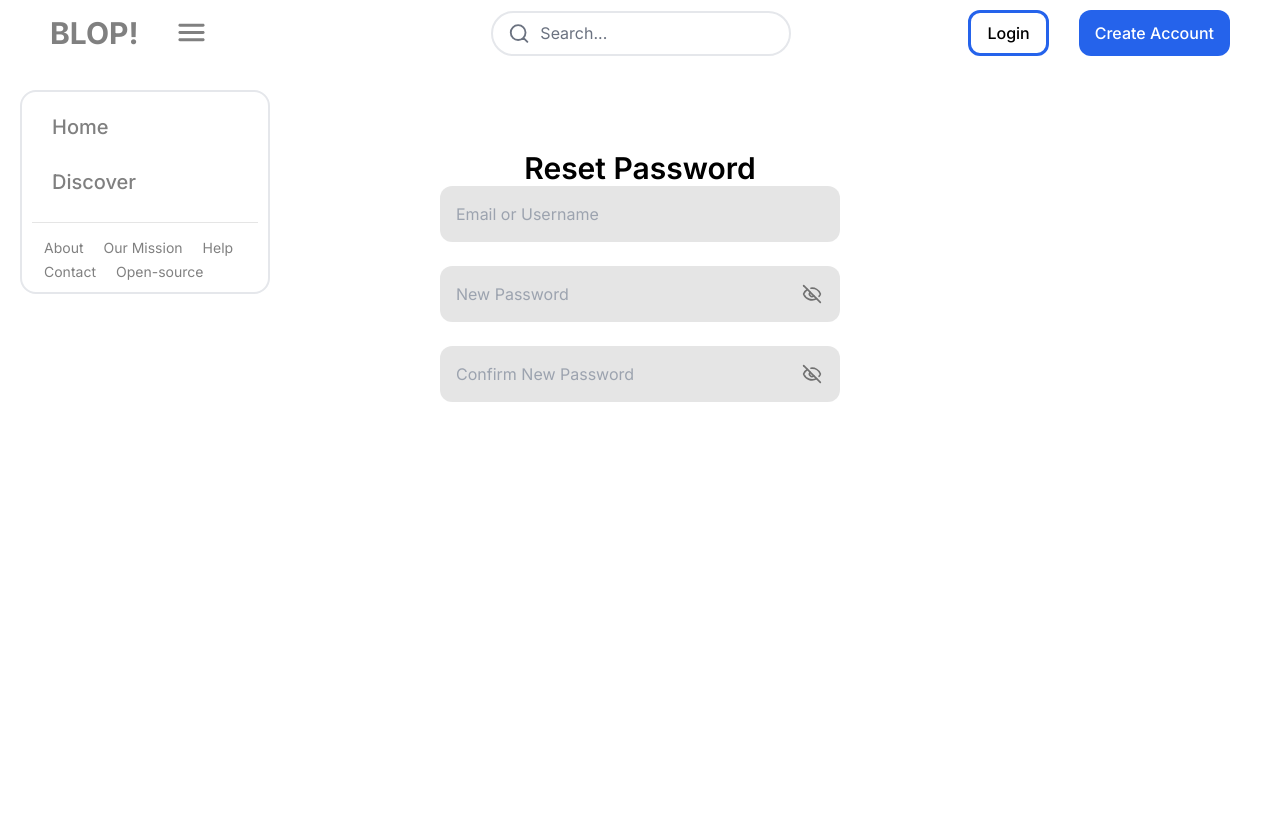
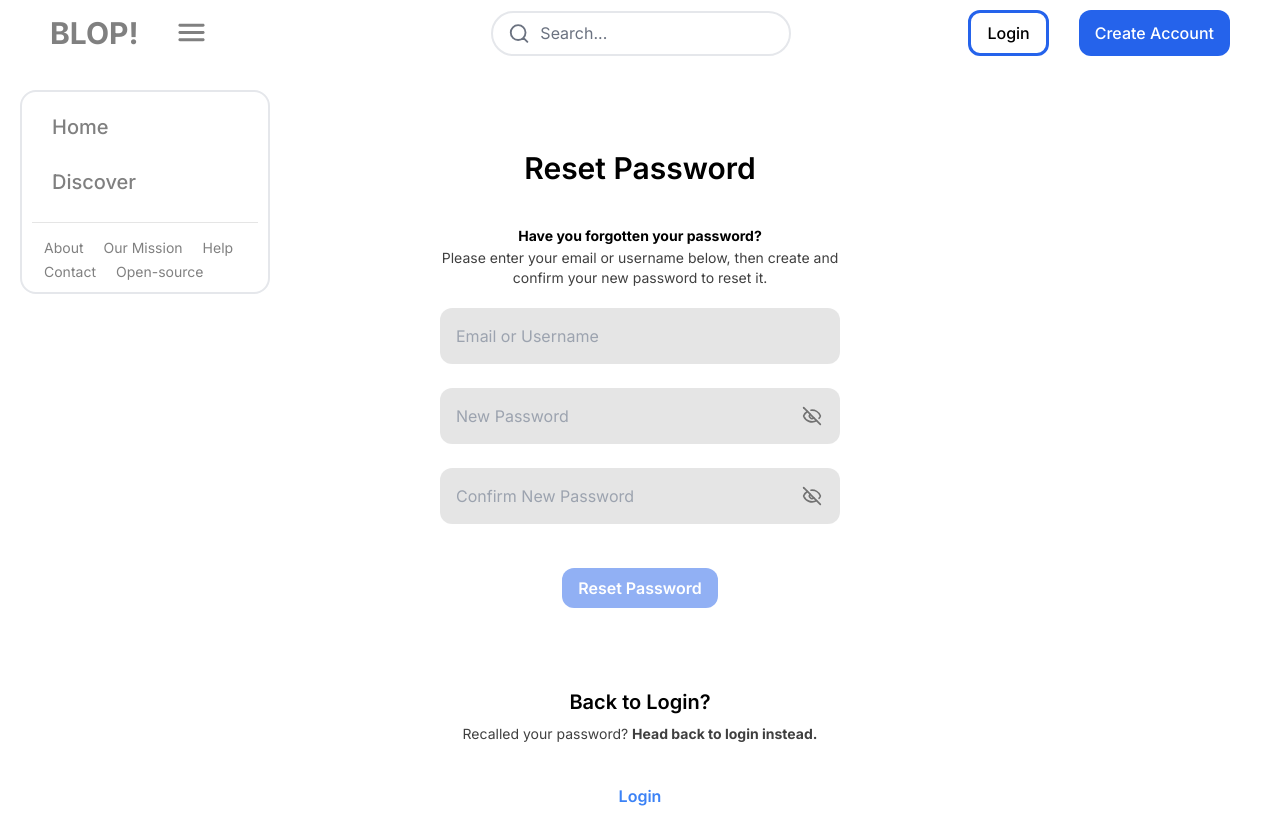
Before and after one commit to frederikhandberg0709/blop-social-media, a Next.js app: page /reset-password in a window 1280 px wide. Built offline with nearby package versions, Linux system fonts and the light colour scheme; no server answers.

Commit message:
Password page almost finished
- Added new variant to `Button` and `ButtonLink` components.
- Reset password page mostly done. Need to implement the password requirements.
- Now "/" will redirect to "/home".

```diff
--- a/src/app/(auth)/create-account/RegistrationForm.tsx
+++ b/src/app/(auth)/create-account/RegistrationForm.tsx
@@ -10,6 +10,7 @@ import {
   validatePassword,
   validateUsername,
 } from "@/utils/accountValidation";
+import Button from "@/components/buttons/Button";
 
 export default function RegistrationForm() {
   const [email, setEmail] = useState<string>("");
@@ -173,13 +174,14 @@ export default function RegistrationForm() {
         {successMessage && <p className="text-green-500">{successMessage}</p>}
       </div>
 
-      <button
+      <Button
         type="submit"
+        variant="primary_glow"
         disabled={!!error || areFieldsEmpty}
-        className={`relative bottom-0 mt-[30px] rounded-xl bg-blue-600 px-4 py-2 font-semibold text-white transition-all duration-150 ease-in-out ${!!error || areFieldsEmpty ? "cursor-not-allowed opacity-50" : "opacity-100 hover:bottom-1 hover:shadow-[0_5px_40px_10px_rgb(37,99,235,0.5)]"}`}
+        className={`mt-8 bg-blue-600 text-white ${!!error || areFieldsEmpty ? "cursor-not-allowed opacity-50 hover:bottom-0 hover:shadow-none" : "opacity-100 hover:bottom-1 hover:shadow-[0_5px_40px_10px_rgb(37,99,235,0.5)]"}`}
       >
         Register
-      </button>
+      </Button>
     </form>
   );
 }
--- a/src/app/(auth)/create-account/page.tsx
+++ b/src/app/(auth)/create-account/page.tsx
@@ -2,6 +2,7 @@ import { getServerSession } from "next-auth";
 import RegistrationForm from "./RegistrationForm";
 import Link from "next/link";
 import { redirect } from "next/navigation";
+import ButtonLink from "@/components/buttons/ButtonLink";
 
 export default async function CreateAccountPage() {
   const session = await getServerSession();
@@ -12,7 +13,7 @@ export default async function CreateAccountPage() {
 
   return (
     <div className="mt-[150px] flex w-full flex-col items-center justify-center">
-      <div className="w-fit">
+      <div className="w-[400px]">
         <h1 className="text-center text-3xl font-semibold">Create Account</h1>
 
         <RegistrationForm />
@@ -21,12 +22,9 @@ export default async function CreateAccountPage() {
           <h2 className="text-[20px] font-semibold">
             Already have an account?
           </h2>
-          <Link
-            href="/login"
-            className="relative bottom-0 rounded-xl px-4 py-2 font-semibold text-blue-500 transition-all duration-150 ease-in-out hover:bottom-1 hover:bg-blue-600 hover:text-white hover:shadow-[0_5px_40px_10px_rgb(37,99,235,0.5)]"
-          >
+          <ButtonLink href="/login" variant="primary_glow">
             Login
-          </Link>
+          </ButtonLink>
         </div>
       </div>
     </div>
--- a/src/app/(auth)/reset-password/ResetPasswordForm.tsx
+++ b/src/app/(auth)/reset-password/ResetPasswordForm.tsx
@@ -1,7 +1,9 @@
 "use client";
 
+import Button from "@/components/buttons/Button";
 import FloatingInput from "@/components/inputs/FloatingInput";
 import { PasswordInput } from "@/components/inputs/PasswordInput";
+import { useUpdatePassword } from "@/hooks/api/account/useUpdatePassword";
 import { useRouter } from "next/navigation";
 import { useState } from "react";
 
@@ -11,7 +13,13 @@ export default function ResetPasswordForm() {
   const [newPassword, setNewPassword] = useState("");
   const [confirmNewPassword, setConfirmNewPassword] = useState("");
   const [error, setError] = useState("");
-  const [isLoading, setIsLoading] = useState(false);
+  const [successMessage, setSuccessMessage] = useState<string>("");
+
+  const updatePassword = useUpdatePassword();
+
+  const areFieldsEmpty = [identifier, newPassword, confirmNewPassword].some(
+    (field) => field.trim() === "",
+  );
 
   const handleIdentifierChange = (e: React.ChangeEvent<HTMLInputElement>) => {
     setIdentifier(e.target.value);
@@ -28,15 +36,43 @@ export default function ResetPasswordForm() {
     setConfirmNewPassword(e.target.value);
   };
 
+  const handleSubmit = async (e: React.FormEvent) => {
+    e.preventDefault();
+    setError("");
+    setSuccessMessage("");
+
+    // TODO: Make sure passwords follow requirements
+    if (newPassword !== confirmNewPassword) {
+      setError("Passwords do not match");
+      return;
+    }
+
+    try {
+      await updatePassword.mutateAsync({
+        identifier,
+        currentPassword: "",
+        newPassword,
+      });
+
+      setSuccessMessage("Password updated successfully!");
+
+      setTimeout(() => {
+        router.push("/login");
+      }, 2000);
+    } catch (err) {
+      setError(err instanceof Error ? err.message : "Failed to reset password");
+    }
+  };
+
   return (
-    <form>
-      <div className="flex flex-col gap-6">
+    <form className="mt-5 flex flex-col items-center">
+      <div className="flex flex-col items-center gap-6">
         <FloatingInput
           placeholder="Email or Username"
           name="email"
           value={identifier}
           onChange={handleIdentifierChange}
-          disabled={isLoading}
+          disabled={updatePassword.isPending}
           required
         />
 
@@ -45,7 +81,7 @@ export default function ResetPasswordForm() {
           name="newPassword"
           value={newPassword}
           onChange={handleNewPasswordChange}
-          disabled={isLoading}
+          disabled={updatePassword.isPending}
         />
 
         <PasswordInput
@@ -53,9 +89,24 @@ export default function ResetPasswordForm() {
           name="confirmNewPassword"
           value={confirmNewPassword}
           onChange={handleConfirmNewPasswordChange}
-          disabled={isLoading}
+          disabled={updatePassword.isPending}
         />
       </div>
+
+      <div className={"mt-3"}>
+        {error && <p className="text-red-500">{error}</p>}
+        {successMessage && <p className="text-green-500">{successMessage}</p>}
+      </div>
+
+      <Button
+        type="submit"
+        variant="primary_glow"
+        onClick={handleSubmit}
+        disabled={!!error || areFieldsEmpty || updatePassword.isPending}
+        className={`mt-8 bg-blue-600 text-white ${!!error || areFieldsEmpty || updatePassword.isPending ? "cursor-not-allowed opacity-50 hover:bottom-0 hover:shadow-none" : "opacity-100 hover:bottom-1 hover:shadow-[0_5px_40px_10px_rgb(37,99,235,0.5)]"}`}
+      >
+        {updatePassword.isPending ? "Resetting..." : "Reset Password"}
+      </Button>
     </form>
   );
 }
--- a/src/app/(auth)/reset-password/page.tsx
+++ b/src/app/(auth)/reset-password/page.tsx
@@ -1,6 +1,7 @@
 import { getServerSession } from "next-auth";
 import ResetPasswordForm from "./ResetPasswordForm";
 import { redirect } from "next/navigation";
+import ButtonLink from "@/components/buttons/ButtonLink";
 
 export default async function ResetPasswordPage() {
   const session = await getServerSession();
@@ -11,10 +12,33 @@ export default async function ResetPasswordPage() {
 
   return (
     <div className="mt-[150px] flex w-full flex-col items-center justify-center">
-      <div className="w-fit">
+      <div className="w-[400px]">
         <h1 className="text-center text-3xl font-semibold">Reset Password</h1>
 
+        <div className="mt-10 flex flex-col items-center gap-0.5">
+          <p className="text-center text-sm font-bold">
+            Have you forgotten your password?
+          </p>
+          <p className="text-center text-sm opacity-75">
+            Please enter your email or username below, then create and confirm
+            your new password to reset it.
+          </p>
+        </div>
+
         <ResetPasswordForm />
+
+        <div className="mt-20 flex flex-col items-center gap-8">
+          <div className="text-center">
+            <h2 className="mb-2 text-xl font-semibold">Back to Login?</h2>
+            <p className="text-center text-sm opacity-75">
+              Recalled your password?{" "}
+              <span className="font-bold">Head back to login instead.</span>
+            </p>
+          </div>
+          <ButtonLink href="/login" variant="primary_glow">
+            Login
+          </ButtonLink>
+        </div>
       </div>
     </div>
   );
--- a/src/app/page.tsx
+++ b/src/app/page.tsx
@@ -1,20 +1,12 @@
 "use client";
 
-import MainNavBar from "@/components/menus/MainNavBar";
-import Home from "./(main)/home/page";
-import { useSession } from "next-auth/react";
+import { useRouter } from "next/navigation";
+import { useEffect } from "react";
 
-export default function Test() {
-  const { data: session, status } = useSession();
+export default function Start() {
+  const router = useRouter();
 
-  if (!session) {
-    return (
-      <>
-        <div className="mt-[70px]">
-          {/* <MainNavBar /> */}
-          {/* <Home /> */}
-        </div>
-      </>
-    );
-  }
+  useEffect(() => {
+    router.push("/home");
+  }, [router]);
 }
--- a/src/components/buttons/Button.tsx
+++ b/src/components/buttons/Button.tsx
@@ -3,7 +3,13 @@ import { LoaderCircle } from "lucide-react";
 import { cn } from "@/lib/utils";
 
 interface ButtonProps extends React.ButtonHTMLAttributes<HTMLButtonElement> {
-  variant?: "primary" | "secondary" | "danger" | "warning" | "ghost";
+  variant?:
+    | "primary"
+    | "primary_glow"
+    | "secondary"
+    | "danger"
+    | "warning"
+    | "ghost";
   size?: "sm" | "md" | "lg";
   rounded?: "none" | "sm" | "md" | "full";
   isLoading?: boolean;
@@ -30,6 +36,8 @@ const Button = React.forwardRef<HTMLButtonElement, ButtonProps>(
     const variants = {
       primary:
         "text-white bg-blue-600 hover:bg-blue-700 active:bg-blue-800 dark:bg-blue-500 dark:hover:bg-blue-600 dark:active:bg-blue-700",
+      primary_glow:
+        "relative bottom-0 font-semibold text-blue-500 transition-all duration-150 ease-in-out hover:bottom-1 hover:bg-blue-600 hover:text-white hover:shadow-[0_5px_40px_10px_rgb(37,99,235,0.5)]",
       secondary:
         "bg-gray-200 text-gray-900 hover:bg-gray-300 dark:bg-gray-700 dark:text-gray-100 dark:hover:bg-gray-600",
       danger:
--- a/src/components/buttons/ButtonLink.tsx
+++ b/src/components/buttons/ButtonLink.tsx
@@ -8,6 +8,7 @@ interface ButtonLinkProps {
   variant?:
     | "primary"
     | "primary_outline"
+    | "primary_glow"
     | "secondary"
     | "danger"
     | "warning"
@@ -46,6 +47,8 @@ const ButtonLink = React.forwardRef<HTMLAnchorElement, ButtonLinkProps>(
         "text-white bg-blue-600 hover:bg-blue-700 active:bg-blue-800 dark:bg-blue-500 dark:hover:bg-blue-600 dark:active:bg-blue-700",
       primary_outline:
         "border-[3px] border-blue-600 hover:border-blue-700 hover:bg-blue-700 active:border-blue-800 active:bg-blue-800 dark:text-blue-500 dark:hover:text-white dark:border-blue-500 dark:hover:border-blue-600 dark:hover:bg-blue-600 dark:active:border-blue-700 dark:active:bg-blue-700",
+      primary_glow:
+        "relative bottom-0 rounded-xl font-semibold text-blue-500 transition-all duration-150 ease-in-out hover:bottom-1 hover:bg-blue-600 hover:text-white hover:shadow-[0_5px_40px_10px_rgb(37,99,235,0.5)]",
       secondary:
         "bg-gray-200 text-gray-900 hover:bg-gray-300 dark:bg-gray-700 dark:text-gray-100 dark:hover:bg-gray-600",
       danger:
--- a/src/hooks/api/account/useUpdatePassword.ts
+++ b/src/hooks/api/account/useUpdatePassword.ts
@@ -3,16 +3,18 @@ import { useMutation } from "@tanstack/react-query";
 export function useUpdatePassword() {
   return useMutation({
     mutationFn: async ({
+      identifier,
       currentPassword,
       newPassword,
     }: {
+      identifier?: string;
       currentPassword: string;
       newPassword: string;
     }) => {
       const response = await fetch("/api/account/update-password", {
         method: "POST",
         headers: { "Content-Type": "application/json" },
-        body: JSON.stringify({ currentPassword, newPassword }),
+        body: JSON.stringify({ identifier, currentPassword, newPassword }),
       });
 
       const data = await response.json();
```
Also changed, not shown: src/app/(auth)/login/LoginForm.tsx (+6 -4 lines), src/app/(auth)/login/page.tsx (+5 -7 lines).
